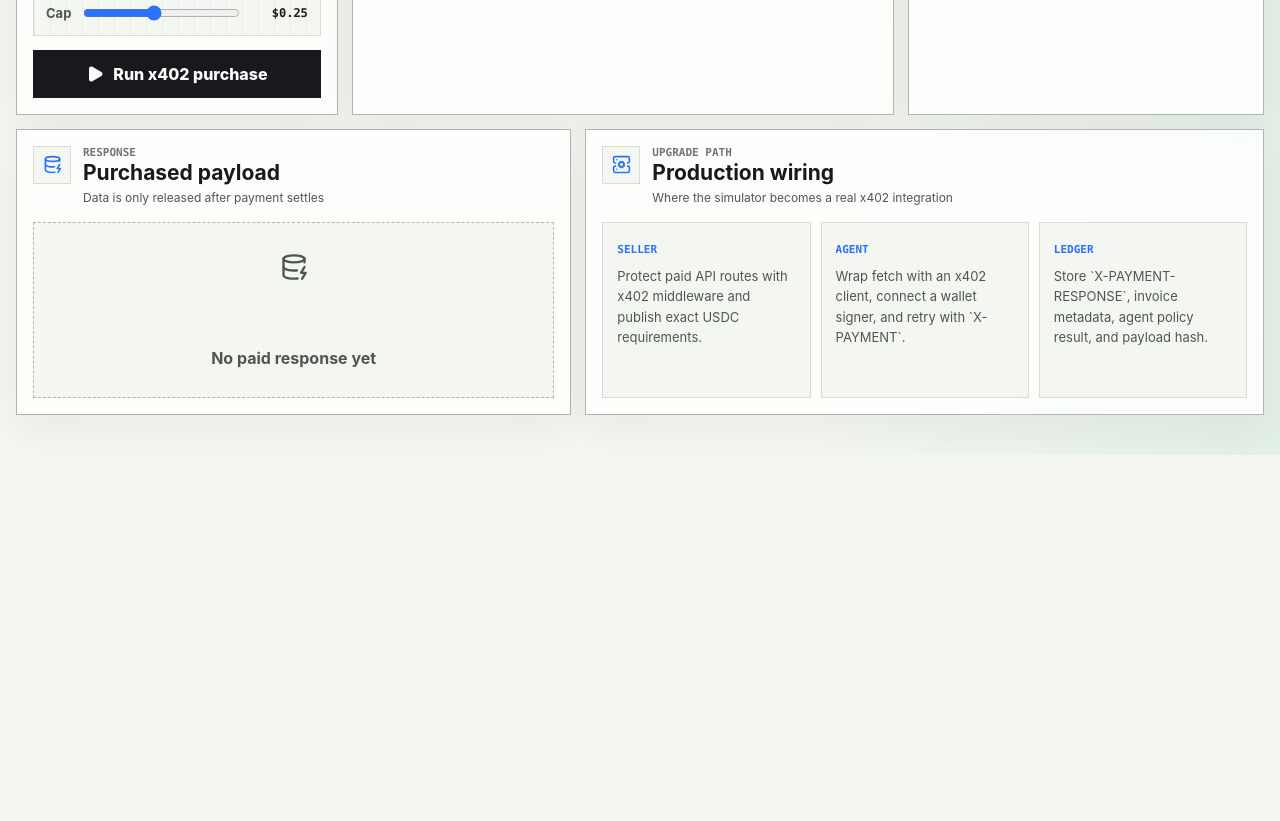
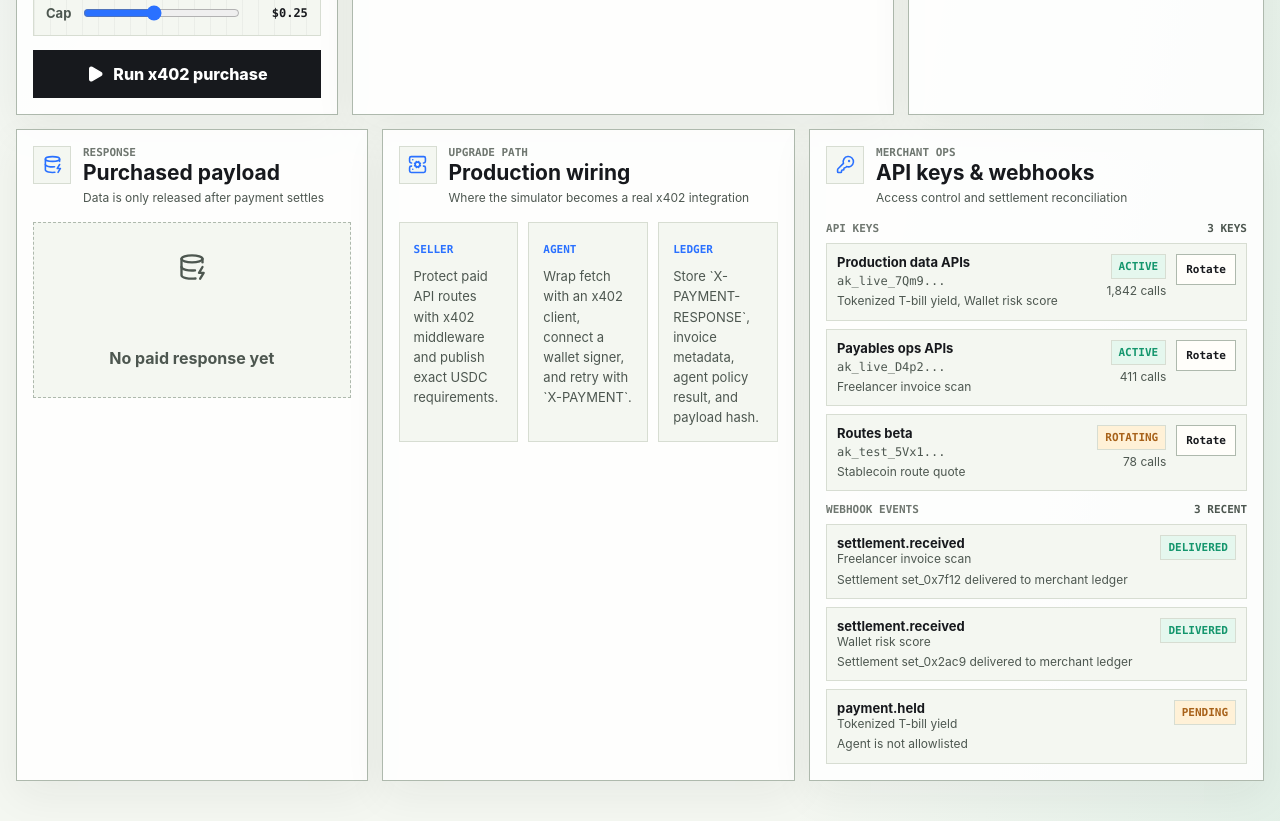
Before and after one commit to yuhangxian235/agentpay-desk, a React (Vite) app: page / in a window 1280 px wide. Shown: the part 1240-2061 px from the top of the page. Before the commit the page ends 1695 px from the top, so only its background shows below. Built offline with nearby package versions, Linux system fonts and the light colour scheme.

Commit message:
Add merchant ops reconciliation panel

```diff
--- a/src/App.css
+++ b/src/App.css
@@ -167,7 +167,7 @@
 
 .bottom-grid {
   display: grid;
-  grid-template-columns: minmax(0, 0.9fr) minmax(0, 1.1fr);
+  grid-template-columns: minmax(0, 0.85fr) minmax(0, 1fr) minmax(0, 1.1fr);
   gap: 14px;
   margin-top: 14px;
 }
@@ -182,7 +182,8 @@
 .merchant-panel,
 .exchange-panel,
 .payload-panel,
-.integration-panel {
+.integration-panel,
+.operations-panel {
   padding: 16px;
 }
 
@@ -745,6 +746,143 @@ pre {
   line-height: 1.55;
 }
 
+.ops-stack {
+  display: grid;
+  gap: 12px;
+}
+
+.ops-block {
+  display: grid;
+  gap: 8px;
+}
+
+.ops-heading {
+  display: flex;
+  align-items: center;
+  justify-content: space-between;
+  gap: 10px;
+}
+
+.ops-heading span,
+.ops-heading b {
+  font-family: var(--mono);
+  font-size: 11px;
+  font-weight: 850;
+  text-transform: uppercase;
+}
+
+.ops-heading span {
+  color: var(--muted);
+}
+
+.ops-heading b {
+  color: var(--muted-strong);
+}
+
+.api-key-list,
+.event-list {
+  display: grid;
+  gap: 8px;
+}
+
+.api-key-row,
+.event-row {
+  display: grid;
+  gap: 10px;
+  align-items: start;
+  padding: 10px;
+  border: 1px solid var(--line);
+  background: var(--paper);
+}
+
+.api-key-row {
+  grid-template-columns: minmax(0, 1fr) auto auto;
+}
+
+.event-row {
+  grid-template-columns: minmax(0, 1fr) auto;
+}
+
+.api-key-row strong,
+.event-row strong {
+  display: block;
+  color: var(--ink);
+  font-size: 13px;
+}
+
+.api-key-row span,
+.event-row span,
+.api-key-row small,
+.event-row small,
+.key-meta small {
+  display: block;
+  color: var(--muted-strong);
+  font-size: 12px;
+  line-height: 1.35;
+}
+
+.api-key-row span {
+  margin-top: 3px;
+  font-family: var(--mono);
+}
+
+.api-key-row small,
+.event-row small {
+  margin-top: 4px;
+}
+
+.key-meta {
+  min-width: 76px;
+  text-align: right;
+}
+
+.key-meta b,
+.event-row > b {
+  display: inline-block;
+  border: 1px solid var(--line);
+  background: var(--panel);
+  color: var(--muted-strong);
+  font-family: var(--mono);
+  font-size: 11px;
+  font-weight: 850;
+  padding: 5px 7px;
+  text-transform: uppercase;
+}
+
+.api-key-row.active .key-meta b,
+.event-row.delivered > b {
+  background: var(--green-soft);
+  color: var(--green);
+}
+
+.api-key-row.rotating .key-meta b,
+.event-row.pending > b {
+  background: var(--amber-soft);
+  color: var(--amber);
+}
+
+.api-key-row.revoked .key-meta b,
+.event-row.failed > b {
+  background: var(--red-soft);
+  color: var(--red);
+}
+
+.mini-action {
+  min-height: 31px;
+  padding: 0 9px;
+  border: 1px solid var(--line-strong);
+  background: var(--panel);
+  color: var(--ink);
+  cursor: pointer;
+  font-family: var(--mono);
+  font-size: 11px;
+  font-weight: 850;
+}
+
+.mini-action:hover {
+  box-shadow: 2px 2px 0 var(--ink);
+}
+
 button:focus-visible,
 input:focus-visible {
   outline: 3px solid rgba(42, 113, 255, 0.35);
--- a/src/App.tsx
+++ b/src/App.tsx
@@ -27,6 +27,7 @@ import {
   type RiskSettings,
   type SignerMode,
   agents,
+  buildReconciliationEvents,
   createAuthorization,
   createChallenge,
   createLedgerEntry,
@@ -38,6 +39,8 @@ import {
   merchant,
   money,
   resources,
+  rotateApiKey,
+  starterApiKeys,
   starterLedger,
 } from "./lib/x402Simulator";
 
@@ -88,6 +91,7 @@ function App() {
   const [payload, setPayload] = useState<Record<string, unknown> | null>(null);
   const [signerMode, setSignerMode] = useState<SignerMode>("auto");
   const [signerState, setSignerState] = useState<SignerState>("ready");
+  const [apiKeys, setApiKeys] = useState(starterApiKeys);
 
   const selectedAgent = agents.find((agent) => agent.id === selectedAgentId) ?? agents[0];
   const selectedResource =
@@ -109,6 +113,7 @@ function App() {
     .reduce((sum, entry) => sum + entry.amountUsd, 0);
   const policyPreview = evaluateRisk(selectedAgent, selectedResource, ledger, riskSettings);
   const signerCopy = signerStateCopy(signerState, signerMode);
+  const reconciliationEvents = useMemo(() => buildReconciliationEvents(ledger), [ledger]);
 
   async function runPurchase() {
     if (isRunning) {
@@ -331,6 +336,7 @@ function App() {
     setPayload(null);
     setPhase("idle");
     setSignerState("ready");
+    setApiKeys(starterApiKeys);
   }
 
   function exportLedgerCsv() {
@@ -656,6 +662,65 @@ function App() {
             </div>
           </div>
         </article>
+
+        <article className="panel operations-panel">
+          <PanelHeader
+            icon={<KeyRound size={19} />}
+            kicker="Merchant ops"
+            title="API keys & webhooks"
+            detail="Access control and settlement reconciliation"
+          />
+
+          <div className="ops-stack">
+            <div className="ops-block">
+              <div className="ops-heading">
+                <span>API keys</span>
+                <b>{apiKeys.length} keys</b>
+              </div>
+              <div className="api-key-list">
+                {apiKeys.map((apiKey) => (
+                  <article className={`api-key-row ${apiKey.status}`} key={apiKey.id}>
+                    <div>
+                      <strong>{apiKey.name}</strong>
+                      <span>{apiKey.prefix}...</span>
+                      <small>{resourceNames(apiKey.resourceIds)}</small>
+                    </div>
+                    <div className="key-meta">
+                      <b>{apiKey.status}</b>
+                      <small>{apiKey.requests30d.toLocaleString()} calls</small>
+                    </div>
+                    <button
+                      className="mini-action"
+                      type="button"
+                      onClick={() => setApiKeys((keys) => rotateApiKey(keys, apiKey.id))}
+                    >
+                      Rotate
+                    </button>
+                  </article>
+                ))}
+              </div>
+            </div>
+
+            <div className="ops-block">
+              <div className="ops-heading">
+                <span>Webhook events</span>
+                <b>{reconciliationEvents.length} recent</b>
+              </div>
+              <div className="event-list">
+                {reconciliationEvents.map((event) => (
+                  <article className={`event-row ${event.status}`} key={event.id}>
+                    <div>
+                      <strong>{event.type}</strong>
+                      <span>{event.resourceName}</span>
+                      <small>{event.detail}</small>
+                    </div>
+                    <b>{event.status}</b>
+                  </article>
+                ))}
+              </div>
+            </div>
+          </div>
+        </article>
       </section>
     </main>
   );
@@ -807,6 +872,12 @@ function modeLabel(mode: SignerMode): string {
   return signerModes.find((item) => item.id === mode)?.label ?? "Auto";
 }
 
+function resourceNames(resourceIds: string[]): string {
+  return resourceIds
+    .map((id) => resources.find((resource) => resource.id === id)?.name ?? id)
+    .join(", ");
+}
+
 function protectedResourceUrl(agentId: string, resourceId: string, network: Network): string {
   const params = new URLSearchParams({
     agentId,
--- a/src/lib/x402Simulator.ts
+++ b/src/lib/x402Simulator.ts
@@ -90,6 +90,26 @@ export type LedgerEntry = {
   createdAt: string;
   settlementRef: string;
   riskNote: string;
+};
+
+export type MerchantApiKey = {
+  id: string;
+  name: string;
+  prefix: string;
+  resourceIds: string[];
+  status: "active" | "rotating" | "revoked";
+  lastUsedAt: string;
+  requests30d: number;
+};
+
+export type ReconciliationEvent = {
+  id: string;
+  createdAt: string;
+  detail: string;
+  paymentId: string;
+  resourceName: string;
+  status: "delivered" | "pending" | "failed";
+  type: "payment.held" | "settlement.received";
 };
 
 export type ExchangeLine = {
@@ -222,6 +242,36 @@ export const starterLedger: LedgerEntry[] = [
     createdAt: minutesAgo(67),
     settlementRef: "rule_allowlist",
     riskNote: "Agent is not allowlisted",
+  },
+];
+
+export const starterApiKeys: MerchantApiKey[] = [
+  {
+    id: "key_prod_data",
+    name: "Production data APIs",
+    prefix: "ak_live_7Qm9",
+    resourceIds: ["rwa-yield", "wallet-risk"],
+    status: "active",
+    lastUsedAt: minutesAgo(9),
+    requests30d: 1842,
+  },
+  {
+    id: "key_ops_payables",
+    name: "Payables ops APIs",
+    prefix: "ak_live_D4p2",
+    resourceIds: ["invoice-scan"],
+    status: "active",
+    lastUsedAt: minutesAgo(23),
+    requests30d: 411,
+  },
+  {
+    id: "key_routes_beta",
+    name: "Routes beta",
+    prefix: "ak_test_5Vx1",
+    resourceIds: ["fx-route"],
+    status: "rotating",
+    lastUsedAt: minutesAgo(96),
+    requests30d: 78,
   },
 ];
 
@@ -363,6 +413,47 @@ export function createLedgerEntry(
   };
 }
 
+export function buildReconciliationEvents(entries: LedgerEntry[]): ReconciliationEvent[] {
+  return entries.slice(0, 6).map((entry) => {
+    if (entry.status === "settled") {
+      return {
+        id: `evt_${entry.id}`,
+        createdAt: entry.createdAt,
+        detail: `Settlement ${entry.settlementRef} delivered to merchant ledger`,
+        paymentId: entry.id,
+        resourceName: entry.resourceName,
+        status: "delivered",
+        type: "settlement.received",
+      };
+    }
+
+    return {
+      id: `evt_${entry.id}`,
+      createdAt: entry.createdAt,
+      detail: entry.riskNote,
+      paymentId: entry.id,
+      resourceName: entry.resourceName,
+      status: "pending",
+      type: "payment.held",
+    };
+  });
+}
+
+export function rotateApiKey(keys: MerchantApiKey[], keyId: string): MerchantApiKey[] {
+  return keys.map((key) => {
+    if (key.id !== keyId || key.status === "revoked") {
+      return key;
+    }
+
+    return {
+      ...key,
+      prefix: `${key.prefix.slice(0, 8)}${randomToken(4)}`,
+      status: "rotating",
+      lastUsedAt: new Date().toISOString(),
+    };
+  });
+}
+
 export function createPayload(resource: ApiResource, settlementRef: string) {
   const issuedAt = new Date().toISOString();
 
```
Also changed, not shown: 5 other files (tests, documents, lock files or other folders).
